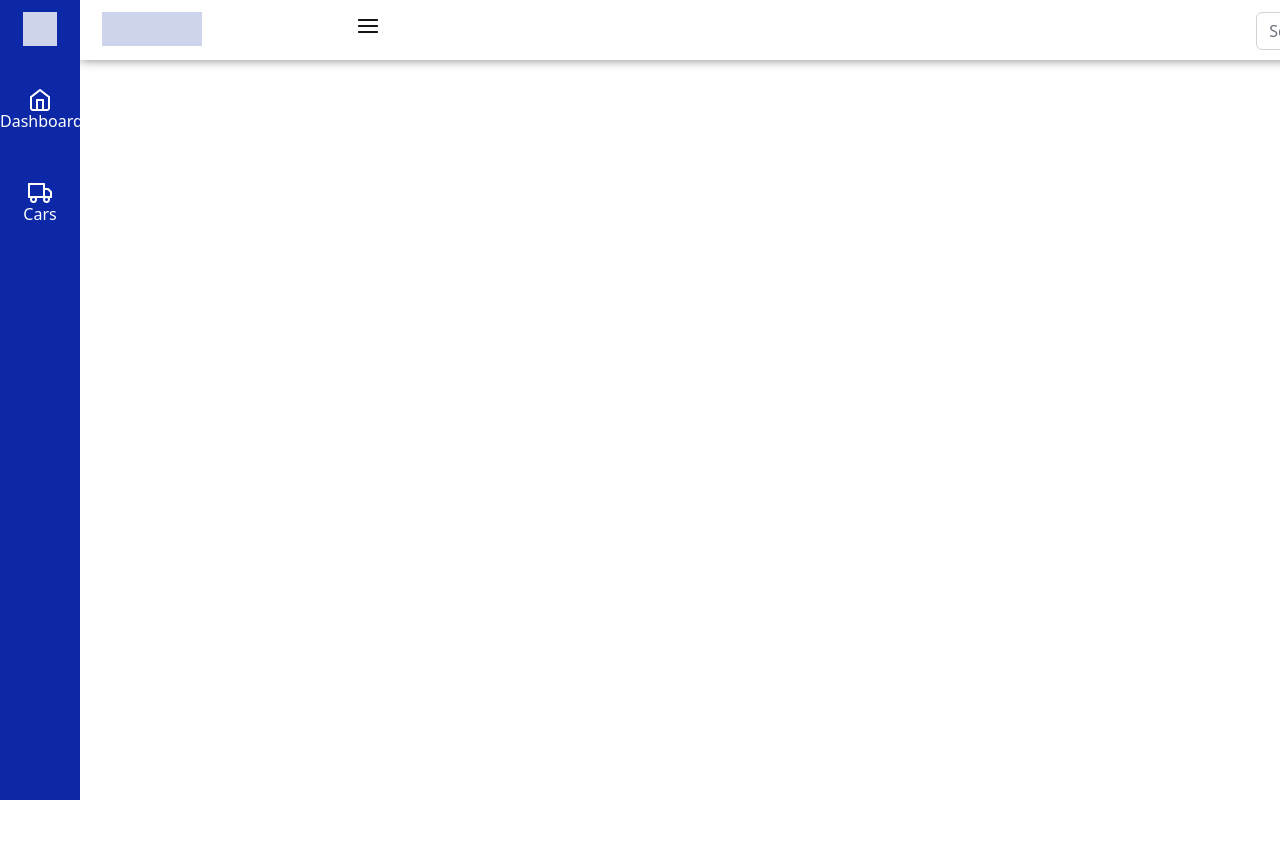
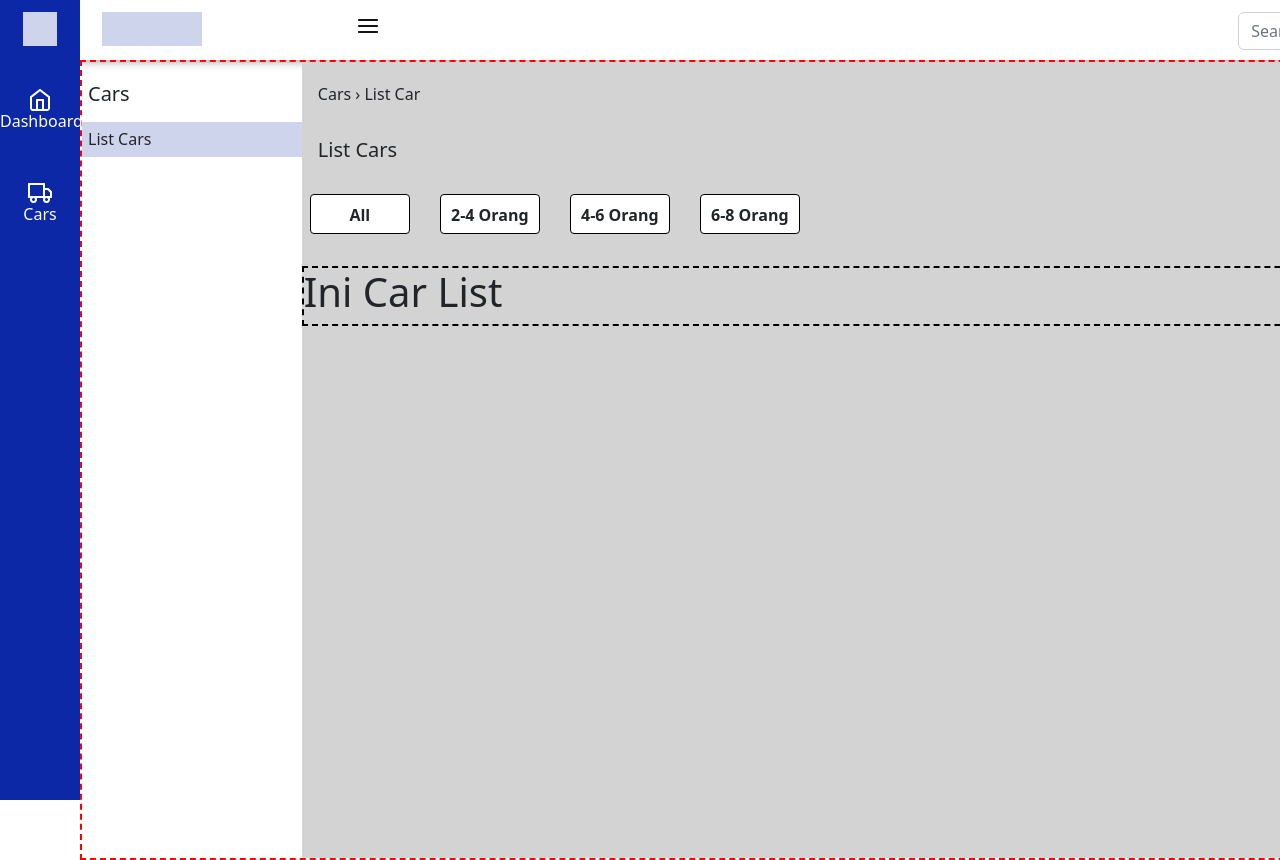
Before and after one commit to galihandrii/admin-rentcar, a React (Create React App) app: page /carlist in a window 1280 px wide. Shown: the top 860 px of the page. Before the commit the page ends 800 px from the top, so only its background shows below. Built offline with nearby package versions, Linux system fonts and the light colour scheme; sample sign-in values are in the browser's storage.

Commit message:
add Thecars.js and its css

```diff
--- a/src/Components/Header.css
+++ b/src/Components/Header.css
@@ -1,7 +1,7 @@
 header{
     box-shadow: 0px 0px 10px 0px grey;
     height: 60px;
-    width: 1840px;
+    width: 1822px;
     display: flex;
     justify-content: space-between;
     padding-top: 12px;
--- /dev/null
+++ b/src/Components/Thecars.css
@@ -0,0 +1,67 @@
+.carsec{
+    display: flex;
+    width: 1824px;
+    margin-left: 80px;
+    border:2px red dashed ;
+    height: 100vh;
+}
+.carsec-left{
+    width: 250px;
+    margin-top: 12px;
+}
+.carsec-left h5{
+    padding: 8px 6px;
+}
+.carsec-left h6 {
+    padding: 8px 6px;
+    background-color: #CFD4ED;
+}
+.carsec-right{
+    padding-top: 12px;
+    background-color: lightgray;
+    width: 100%;
+}
+.carsec-right-top p{
+padding: 8px 16px;
+}
+.carsec-right-mid h5{
+    padding: 8px 16px;
+}
+.carsec-right-mid-cat{
+    margin-top: 24px;
+    padding-left: 8px;
+    display: flex;
+    justify-content: space-between;
+}
+.catss{
+    border: 1px solid black;
+    width: 100px;
+    height: 40px;
+    text-align: center;
+    background-color: white;
+    border-radius: 4px;
+    font-weight: 600;
+}
+.catss:hover{
+    cursor: pointer;
+   background-color: lightblue;
+   box-shadow: 1px 1px 6px 1px grey;
+}
+.catss p{
+    margin-top: 8px;
+}
+.carsec-right-mid-cat-left{
+ display: flex;
+ justify-content: center;
+ gap: 30px;
+}
+.carsec-right-mid-cat-right button{
+    margin-right: 52px;
+    height: 40px;
+    width: 250px;
+}
+.carsec-right-bottom{
+    margin-top: 32px;
+    height: 100%;
+    border: 2px black dashed;
+}
--- /dev/null
+++ b/src/Components/Thecars.js
@@ -0,0 +1,40 @@
+import axios from "axios"
+import Button from 'react-bootstrap/Button';
+import './Thecars.css';
+
+
+const Thecars = () => {
+    return (
+        <div className="carsec">
+            <div className="carsec-left">
+                <div><h5>Cars</h5></div>
+                <div><h6>List Cars</h6></div>
+            </div>
+            <div className="carsec-right">
+                <div className="carsec-right-top">
+                    <p>Cars › List Car</p>
+                </div>
+                <div className="carsec-right-mid">
+                    <div><h5>List Cars</h5></div>
+                    <div className="carsec-right-mid-cat">
+                        <div className="carsec-right-mid-cat-left">
+                        <div className="catss"><p>All</p></div>
+                        <div className="catss"><p>2-4 Orang</p></div>
+                        <div className="catss"><p>4-6 Orang</p></div>
+                        <div className="catss"><p>6-8 Orang</p></div>
+                        </div>
+                        <div className="carsec-right-mid-cat-right">
+                        <Button variant="primary"> + Add New Car</Button>
+                        </div>
+                    </div>
+                    <div className="carsec-right-bottom">
+                        <h1>Ini Car List</h1>
+                    </div>
+
+                </div>
+            </div>
+        </div>
+    )
+}
+
+export default Thecars;
--- a/src/Pages/Carlist.js
+++ b/src/Pages/Carlist.js
@@ -1,11 +1,13 @@
 import Header from "../Components/Header";
 import Sidebar from "../Components/Sidebar";
+import Thecars from "../Components/Thecars";
 
 const Carlist = () => {
     return (
         <div>
            <Header/>
             <Sidebar/>
+            <Thecars/>
         </div>
     )
 }
```
